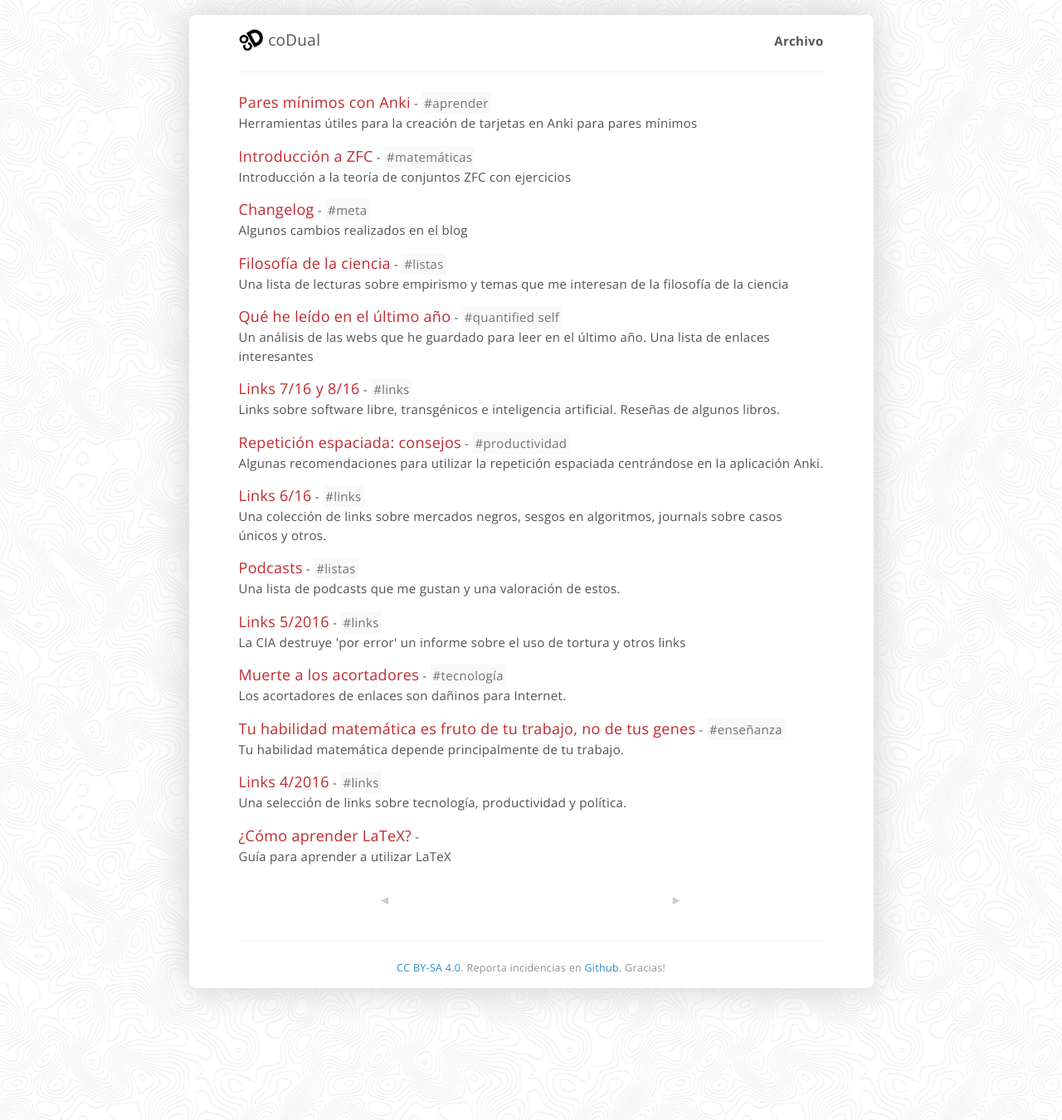
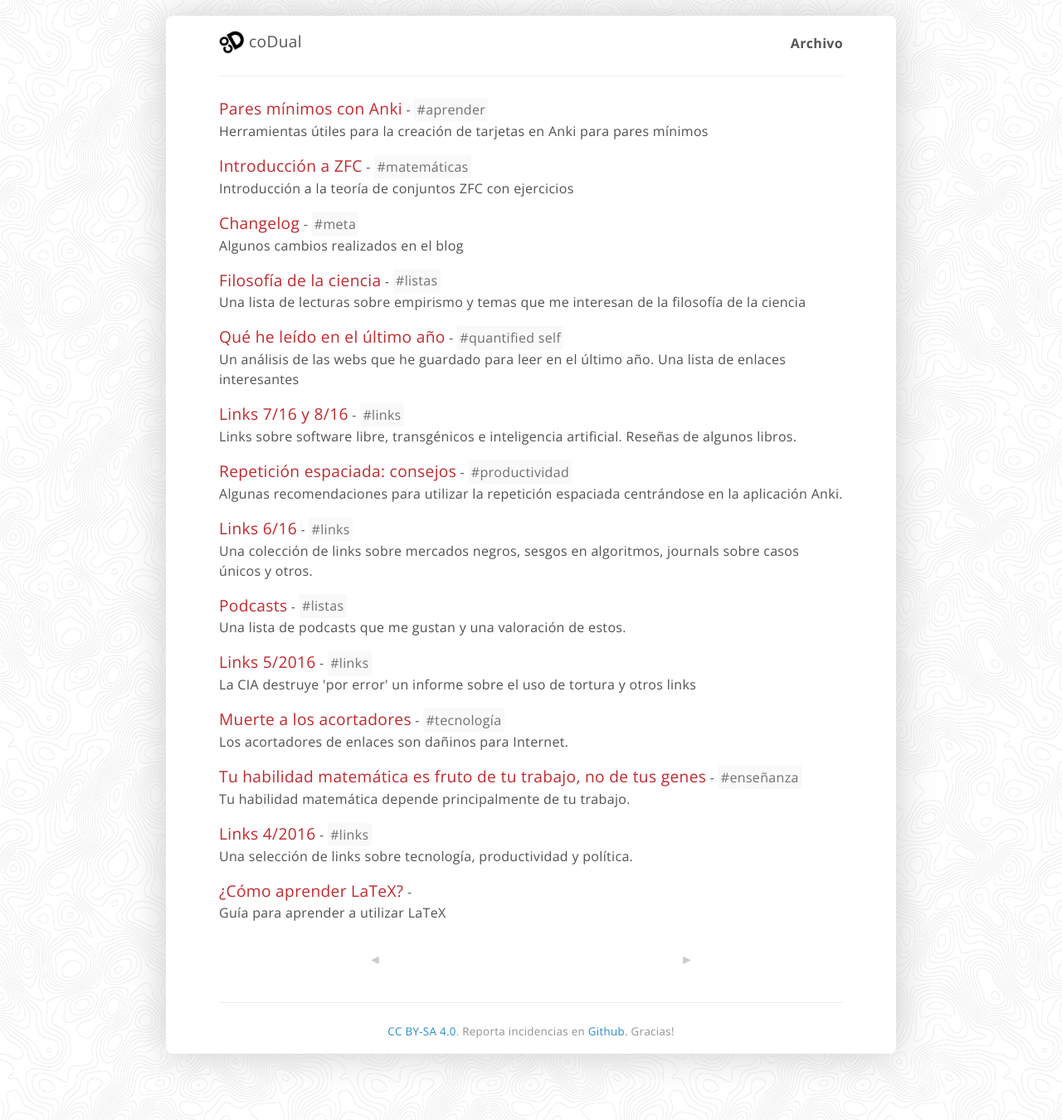
Before and after one commit to coDual/codual.github.io, a Jekyll site: the page built from index.html, in a window 1280 px wide. Shown: the whole page at 83% size. Built offline with Jekyll 4.4.1, drawn with Linux system fonts in a browser that asks for light colours; the list of posts is cut into pages by our own code; before the commit the page ends 1266 px from its top, so only the background shows below that.

Commit message:
Final touches (i hope)

```diff
--- a/css/page.css
+++ b/css/page.css
@@ -7,24 +7,18 @@
  * Body resets
  */
 
-* {
-  -webkit-box-sizing: border-box;
-     -moz-box-sizing: border-box;
-          box-sizing: border-box;
-}
+* { box-sizing: border-box;}
 
 html,
 body {
   margin: 0 auto;
   padding: 0;
-  max-width: 55em;
 }
 
 html {
   font-family: "Open Sans", sans-serif;
   -webkit-font-smoothing: antialiased;
   -moz-osx-font-smoothing: grayscale;
-  font-size: 12px;
   line-height: 1.5;
   letter-spacing: 0.02em;
   background-image: url("topography.png");
@@ -33,20 +27,21 @@ html {
 }
 
 body {
-  margin-top: 1.2em;
-  margin-bottom: 5em;
-  border-radius: 8px;
   color: #515151;
   background-color: #fff;
-  -webkit-text-size-adjust: 100%;
-  -ms-text-size-adjust: 100%;
   padding: 1em 2em;
   box-shadow: 0 0 3em #cacaca;
+  max-width: 55em;
+
 }
 
-@media (min-width: 58em) {
-  html { font-size: 15px; }
-  body{ padding: 1em 4em; }
+@media (min-width: 55em) {
+  body{
+    border-radius: 8px;
+    padding: 1em 4em;
+    margin-top: 1.2em;
+    margin-bottom: 5em;
+  }
 }
 
 #logo{
@@ -56,7 +51,7 @@ body {
 
 #title{
   font-family: "Open Sans", sans-serif;
-  font-size: 19px;
+  font-size: larger;
   color: #555;
 }
 
@@ -75,10 +70,7 @@ nav{
   margin-top: 5px;
 }
 
-.active{
-    cursor: default;
-    color: #c1292e;
-}
+.active{ color: #c1292e; }
 
 
 footer{
@@ -91,9 +83,11 @@ a {
   color: #268bd2;
   text-decoration: none;
 }
+
 a strong {
   color: inherit;
 }
+
 a:hover,
 a:focus {
   text-decoration: underline;
@@ -132,7 +126,6 @@ p {
 strong {
   color: #303030;
 }
-
 
 /* Lists */
 ul, ol, dl {
@@ -303,10 +296,6 @@ tbody tr:nth-child(odd) th {
   margin-top: 0;
 }
 
-.read-more {
-  text-align: right;
-}
-
 .tag {
   background-color: #f9f9f9;
   padding: .2rem .2rem .2rem .2rem;
@@ -317,10 +306,6 @@ tbody tr:nth-child(odd) th {
 }
 
 header {
-  background-position: center top;
-  background-repeat: no-repeat;
-  background-size: cover;
-  max-width: none;
   padding: 3vw 2em;
   text-align: center;
 }
@@ -342,6 +327,8 @@ header {
 .pagination-item {
   display: block;
   padding: 1rem;
+  float: left;
+  width: 50%;
 }
 .pagination-item:first-child {
   margin-bottom: -1px;
@@ -350,22 +337,6 @@ header {
 /* Only provide a hover state for linked pagination items */
 a.pagination-item:hover {
   background-color: #f5f5f5;
-}
-
-@media (min-width: 30em) {
-  .pagination {
-    margin: 0rem 0;
-  }
-  .pagination-item {
-    float: left;
-    width: 50%;
-  }
-  .pagination-item:first-child {
-    margin-bottom: 0;
-  }
-  .pagination-item:last-child {
-    margin-left: -1px;
-  }
 }
 
 .footnotes{
```
